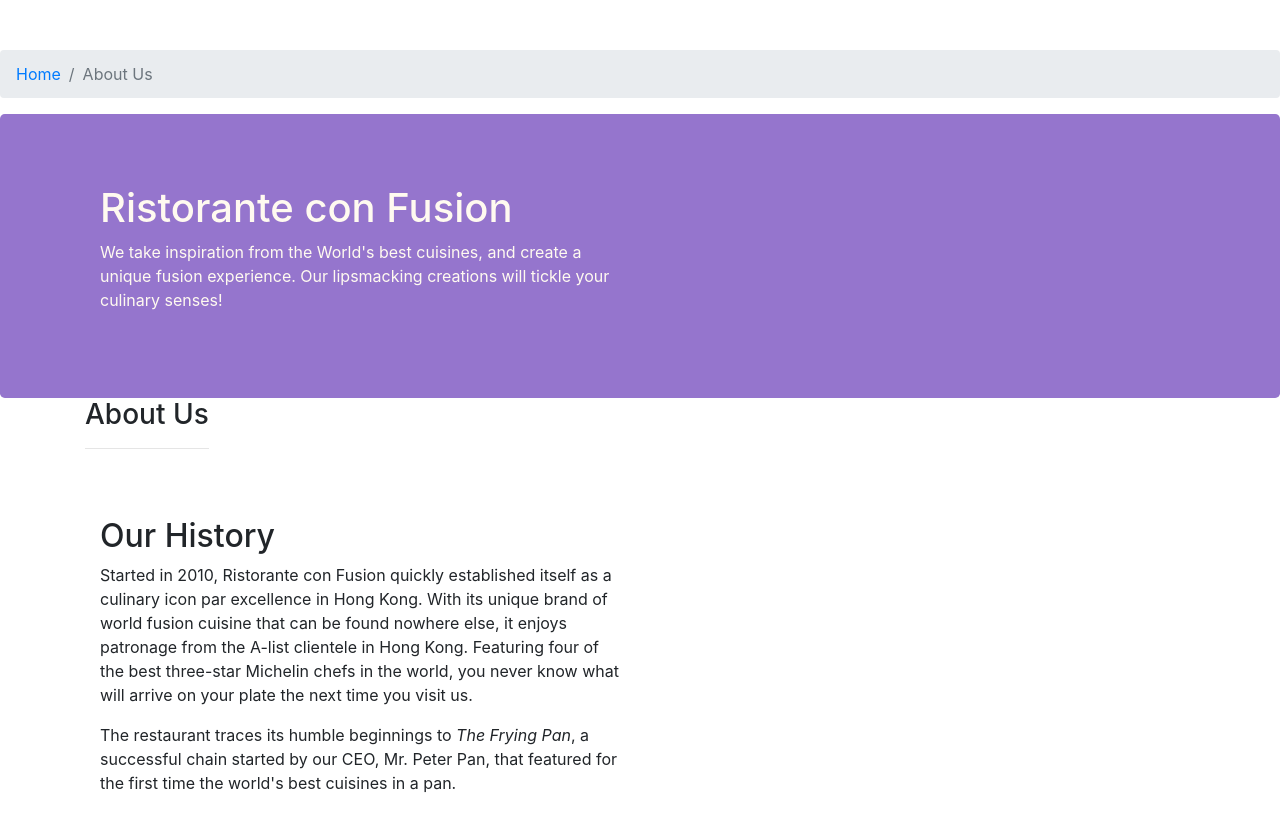
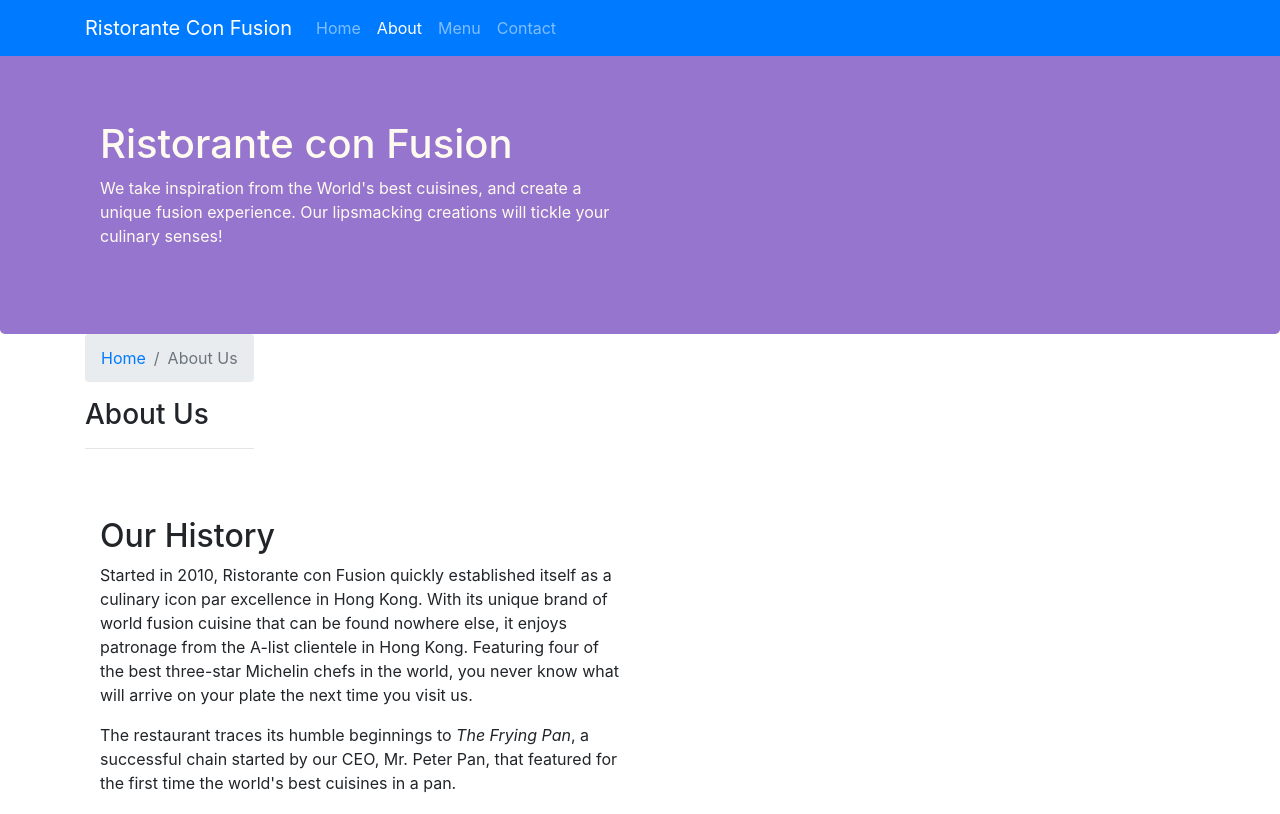
Before and after one commit to danicaCecile/CPSC5380Repo, a website: page aboutus.html in a window 1280 px wide. Shown: the top 814 px of the page. Drawn offline with nearby package versions, Linux system fonts and the light colour scheme.

Commit message:
Added font awesome icons but it is throwing a 404 error for some reason. Cannot figure out why

```diff
--- a/aboutus.html
+++ b/aboutus.html
@@ -19,12 +19,23 @@
 
 <body>
 
-    <ol class="col-12 breadcrumb">
-        <li class="breadcrumb-item"><a href="./index.html">
-            Home
-        </a></li>
-        <li class="breadcrumb-item active">About Us</li>
-    </ol>
+    <nav class="navbar navbar-dark navbar-expand-sm bg-primary fixed-top">
+        <div class="container">
+        <a class="navbar-brand" href="#">Ristorante Con Fusion</a>
+            <div class="collapse navbar-collapse" id="Navbar">
+                <ul class="navbar-nav mr-auto">
+                    <li class="nav-item"><a class="nav-link"
+                        href="./index.html"><span class="fa fa-home fa-lg"></span> Home</a></li>
+                         <li class="nav-item active"><a class="nav-link"
+                        href="#"><span class="fa fa-info fa-lg"></span> About</a></li>
+                         <li class="nav-item"><a class="nav-link" href="#"><span
+                        class="fa fa-list fa-lg"></span> Menu</a></li>
+                         <li class="nav-item"><a class="nav-link" href="#"><span
+                        class="fa fa-address-card fa-lg"></span> Contact</a></li>
+                </ul>
+            </div>
+        </div>
+    </nav>
 
     <header class="jumbotron">
         <div class="container">
@@ -42,6 +53,12 @@
     <div class="container">
         <div class="row row-header align-items-center">
             <div>
+                <ol class="col-12 breadcrumb">
+                    <li class="breadcrumb-item"><a href="./index.html">
+                        Home
+                    </a></li>
+                    <li class="breadcrumb-item active">About Us</li>
+                </ol>
                <h3>About Us</h3>
                <hr>
             </div>
--- a/package.json
+++ b/package.json
@@ -15,6 +15,8 @@
   },
   "dependencies": {
     "bootstrap": "^4.0.0",
+    "bootstrap-social": "^5.1.1",
+    "font-awesome": "^4.7.0",
     "jquery": "^3.3.1",
     "popper.js": "^1.12.9"
   }
```
Also changed, not shown: index.html (+16 -15 lines), 1 other file.
